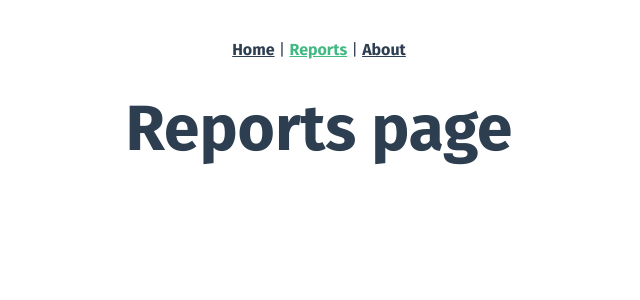
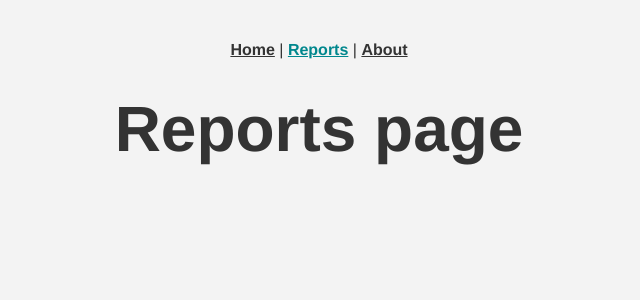
Before and after one commit to suabochica/cyborg-sports-analytics, a Vue app: page /reports in a window 1280 px wide. Shown: the top 300 px of the page, without its empty margins (321-961 px from the left). Built offline with nearby package versions, Linux system fonts and the light colour scheme.

Commit message:
feat: Add landing component

```diff
--- a/src/App.vue
+++ b/src/App.vue
@@ -10,20 +10,25 @@
 </template>
 
 <style lang="scss">
+@import "./assets/styles/main.scss";
+
 #app {
   font-family: "Fira Sans", Helvetica, Arial, sans-serif;
   -webkit-font-smoothing: antialiased;
   -moz-osx-font-smoothing: grayscale;
   text-align: center;
-  color: #2c3e50;
+  color: $mineshaft;
 }
+
 #nav {
   padding: 30px;
+
   a {
     font-weight: bold;
-    color: #2c3e50;
+    color: $mineshaft;
+
     &.router-link-exact-active {
-      color: #42b983;
+      color: $bluelagoon;
     }
   }
 }
--- a/src/assets/styles/_headers.scss
+++ b/src/assets/styles/_headers.scss
@@ -3,7 +3,7 @@ html {
 }
 
 body {
-  background-color: white;
+  background-color: $concrete;
   color: #333;
   font-family: 'Fira Sans';
   font-weight: 400;
--- a/src/components/HelloWorld.vue
+++ b/src/components/HelloWorld.vue
@@ -3,8 +3,7 @@
     <h1>{{ msg }}</h1>
     <p>
       For guide and recipes on how to configure / customize this project,<br>
-      check out the
-      <a href="https://cli.vuejs.org" target="_blank" rel="noopener">vue-cli documentation</a>.
+      check out the <a href="https://cli.vuejs.org" target="_blank" rel="noopener">vue-cli documentation</a>.
     </p>
     <h3>Installed CLI Plugins</h3>
     <ul>
@@ -41,18 +40,23 @@ export default {
 
 <!-- Add "scoped" attribute to limit CSS to this component only -->
 <style scoped lang="scss">
+@import "../assets/styles/main.scss";
+
 h3 {
   margin: 40px 0 0;
 }
+
 ul {
   list-style-type: none;
   padding: 0;
 }
+
 li {
   display: inline-block;
   margin: 0 10px;
 }
+
 a {
-  color: #42b983;
+  color: $bluelagoon;
 }
 </style>
--- /dev/null
+++ b/src/components/Landing.vue
@@ -0,0 +1,40 @@
+<template>
+  <div class="landing">
+    <h1>{{ msg }}</h1>
+    <p>
+      Análisis complejos aplicados en estrategias y entrenamientos deportivos.
+    </p>
+  </div>
+</template>
+
+<script>
+export default {
+  name: "Landing",
+  props: {
+    msg: String
+  }
+};
+</script>
+
+<!-- Add "scoped" attribute to limit CSS to this component only -->
+<style scoped lang="scss">
+@import "../assets/styles/main.scss";
+
+h3 {
+  margin: 40px 0 0;
+}
+
+ul {
+  list-style-type: none;
+  padding: 0;
+}
+
+li {
+  display: inline-block;
+  margin: 0 10px;
+}
+
+a {
+  color: $bluelagoon;
+}
+</style>
--- a/src/main.js
+++ b/src/main.js
@@ -1,8 +1,6 @@
 import Vue from "vue";
 import App from "./App.vue";
 import router from "./router";
-import "./assets/styles/main.scss";
-import "./assets/fonts/fonts.scss";
 
 Vue.config.productionTip = false;
 
--- a/src/views/Home.vue
+++ b/src/views/Home.vue
@@ -1,18 +1,18 @@
 <template>
   <div class="home">
     <img alt="Vue logo" src="../assets/images/cyborg-logo.png">
-    <HelloWorld msg="Welcome to Your Vue.js App"/>
+    <Landing msg="Cyborg Sports"/>
   </div>
 </template>
 
 <script>
 // @ is an alias to /src
-import HelloWorld from "@/components/HelloWorld.vue";
+import Landing from "@/components/Landing.vue";
 
 export default {
   name: "home",
   components: {
-    HelloWorld
+    Landing
   }
 };
 </script>
```
